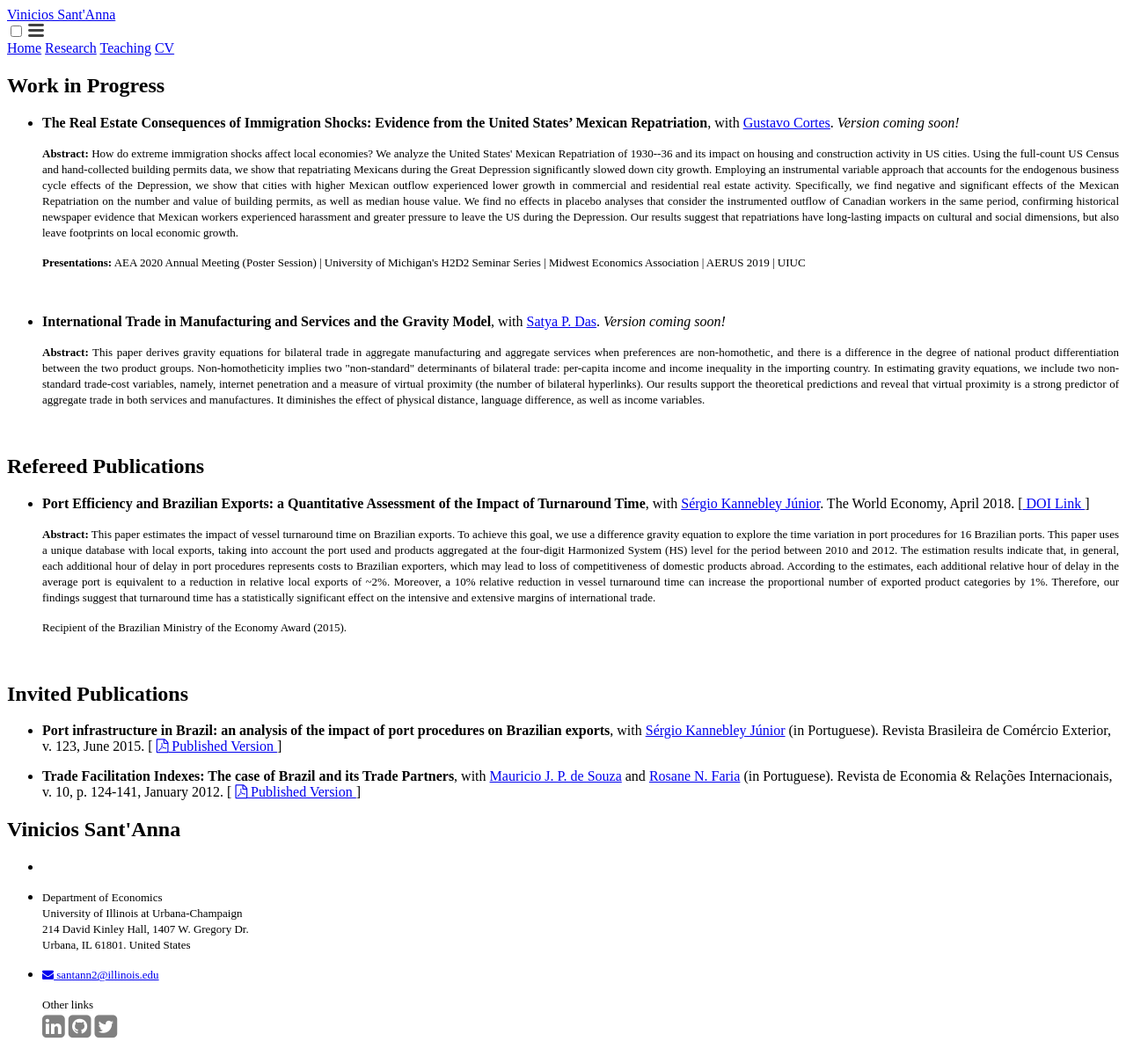
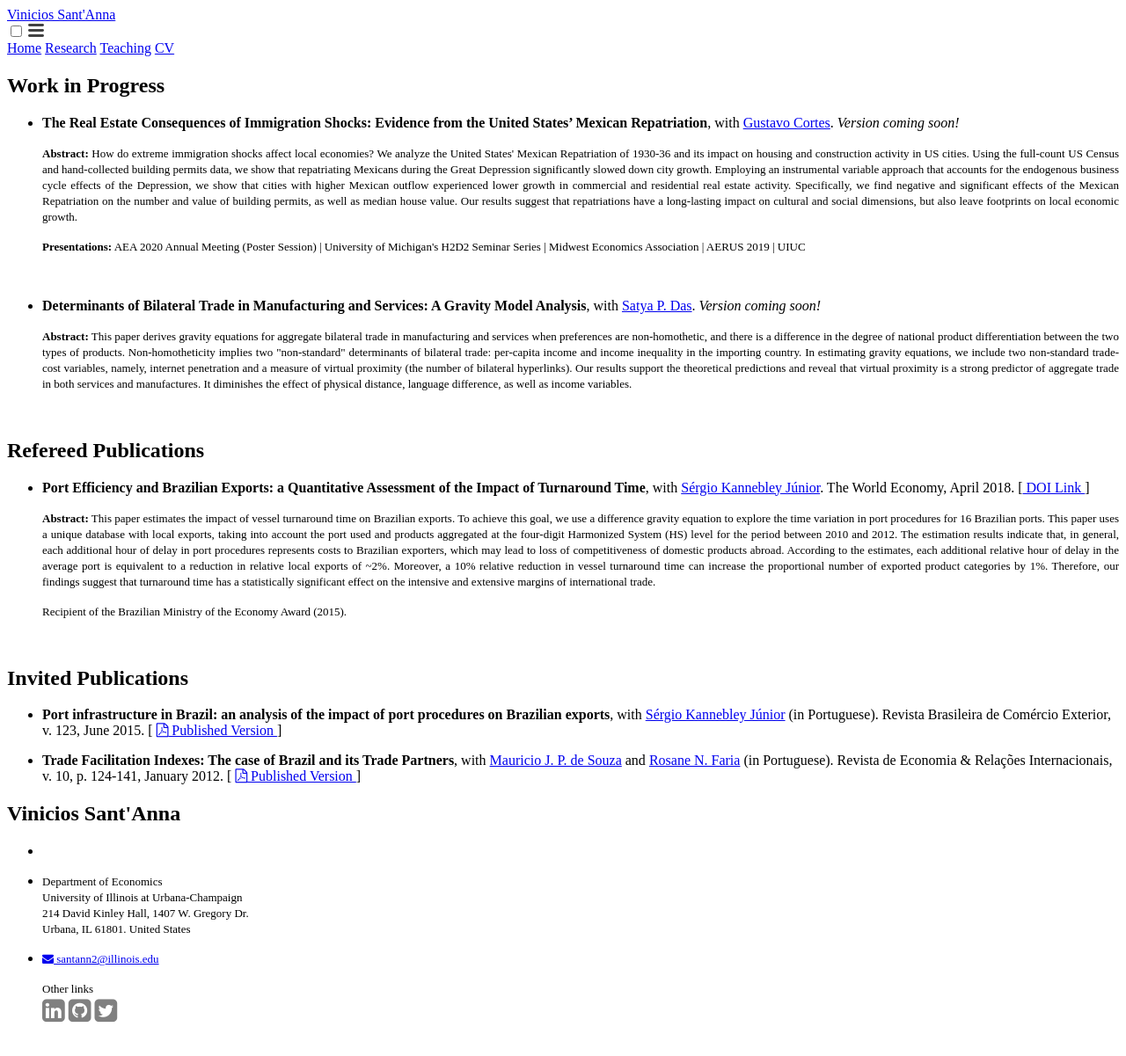
Before and after one commit to vpsantanna/vpsantanna.github.io, a Jekyll site: the page built from 2-research.md, in a window 1280 px wide. Shown: the whole page at 88% size. Built offline with Jekyll 4.4.1, drawn with Linux system fonts in a browser that asks for light colours; a script that is not in the unit is left out.

Commit message:
Update 2-research.md

```diff
--- a/2-research.md
+++ b/2-research.md
@@ -8,15 +8,15 @@ permalink: /research/
 
 - <b>The Real Estate Consequences of Immigration Shocks: Evidence from the United States' Mexican Repatriation</b>, with <a href="https://sites.google.com/site/cortesgustavos" target="_blank"> Gustavo Cortes</a>. <em>Version coming soon! </em>
 
-   <p style="text-align: justify;"><font size="2"><b>Abstract:</b> How do extreme immigration shocks affect local economies? We analyze the United States' Mexican Repatriation of 1930--36 and its impact on housing and construction activity in US cities. Using the full-count US Census and hand-collected building permits data, we show that repatriating Mexicans during the Great Depression significantly slowed down city growth. Employing an instrumental variable approach that accounts for the endogenous business cycle effects of the Depression, we show that cities with higher Mexican outflow experienced lower growth in commercial and residential real estate activity. Specifically, we find negative and significant effects of the Mexican Repatriation on the number and value of building permits, as well as median house value. We find no effects in placebo analyses that consider the instrumented outflow of Canadian workers in the same period, confirming historical newspaper evidence that Mexican workers experienced harassment and greater pressure to leave the US during the Depression. Our results suggest that repatriations have long-lasting impacts on cultural and social dimensions, but also leave footprints on local economic growth. </font></p>
+   <p style="text-align: justify;"><font size="2"><b>Abstract:</b> How do extreme immigration shocks affect local economies? We analyze the United States' Mexican Repatriation of 1930-36 and its impact on housing and construction activity in US cities. Using the full-count US Census and hand-collected building permits data, we show that repatriating Mexicans during the Great Depression significantly slowed down city growth. Employing an instrumental variable approach that accounts for the endogenous business cycle effects of the Depression, we show that cities with higher Mexican outflow experienced lower growth in commercial and residential real estate activity. Specifically, we find negative and significant effects of the Mexican Repatriation on the number and value of building permits, as well as median house value. Our results suggest that repatriations have a long-lasting impact on cultural and social dimensions, but also leave footprints on local economic growth. </font></p>
 
    <p style="text-align: justify;"><font size="2"><b>Presentations:</b> AEA 2020 Annual Meeting (Poster Session) | University of Michigan's H2D2 Seminar Series | Midwest Economics Association | AERUS 2019 | UIUC
 
 <br>
 
-- <b>International Trade in Manufacturing and Services and the Gravity Model</b>, with <a href="https://www.satyapdas.com" target="_blank">Satya P. Das</a>. <em>Version coming soon! </em>
+- <b>Determinants of Bilateral Trade in Manufacturing and Services: A Gravity Model Analysis</b>, with <a href="https://www.satyapdas.com" target="_blank">Satya P. Das</a>. <em>Version coming soon! </em>
 
-   <p style="text-align: justify;"><font size="2"><b>Abstract:</b> This paper derives gravity equations for bilateral trade in aggregate manufacturing and aggregate services when preferences are non-homothetic, and there is a difference in the degree of national product differentiation between the two product groups.  Non-homotheticity implies two "non-standard" determinants of bilateral trade: per-capita income and income inequality in the importing country. In estimating gravity equations, we include two non-standard trade-cost variables, namely, internet penetration and a measure of virtual proximity (the number of bilateral hyperlinks). Our results support the theoretical predictions and reveal that virtual proximity is a strong predictor of aggregate trade in both services and manufactures. It diminishes the effect of physical distance, language difference, as well as income variables. </font></p>
+   <p style="text-align: justify;"><font size="2"><b>Abstract:</b> This paper derives gravity equations for aggregate bilateral trade in manufacturing and services when preferences are non-homothetic, and there is a difference in the degree of national product differentiation between the two types of products.  Non-homotheticity implies two "non-standard" determinants of bilateral trade: per-capita income and income inequality in the importing country. In estimating gravity equations, we include two non-standard trade-cost variables, namely, internet penetration and a measure of virtual proximity (the number of bilateral hyperlinks). Our results support the theoretical predictions and reveal that virtual proximity is a strong predictor of aggregate trade in both services and manufactures. It diminishes the effect of physical distance, language difference, as well as income variables. </font></p>
 
 <br>
 
```
